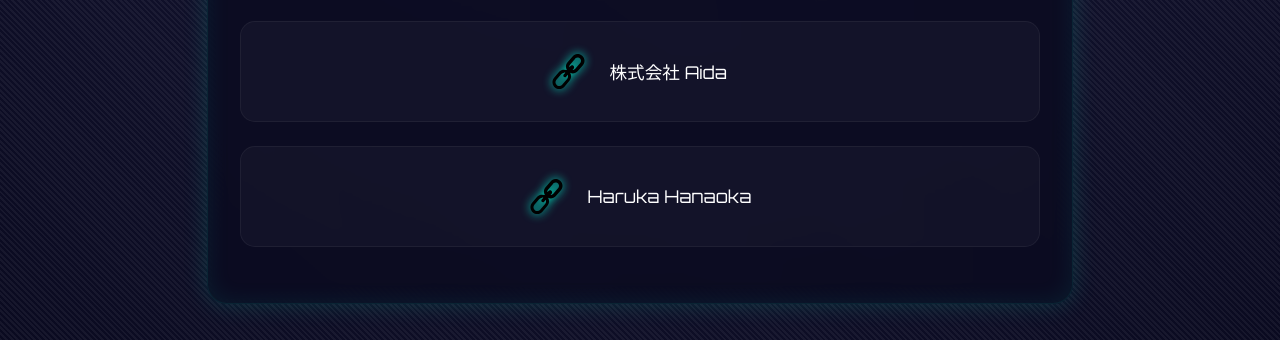
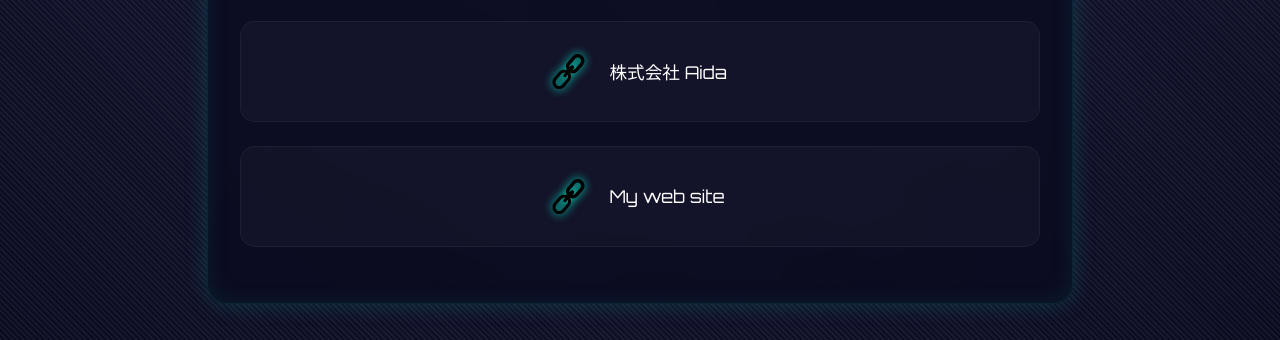
Before and after one commit to clearclown/linky, a plain HTML site: page index.html in a window 1280 px wide. Shown: the part 1269-1609 px from the top of the page. Drawn offline with nearby package versions, Linux system fonts and the light colour scheme.

Commit message:
Update link text in index.html
Changed the link text for the personal website from 'Haruka Hanaoka' to 'My web site' for improved clarity and consistency.

```diff
--- a/index.html
+++ b/index.html
@@ -122,7 +122,7 @@
     </div>
     <div class="link-item">
       <img src="./pics/icons/link-icon.svg" alt="My web site">
-      <a href="https://harukahanaoka.com/" target="_blank">Haruka Hanaoka</a>
+      <a href="https://harukahanaoka.com/" target="_blank">My web site</a>
     </div>
   </div>
 
```
